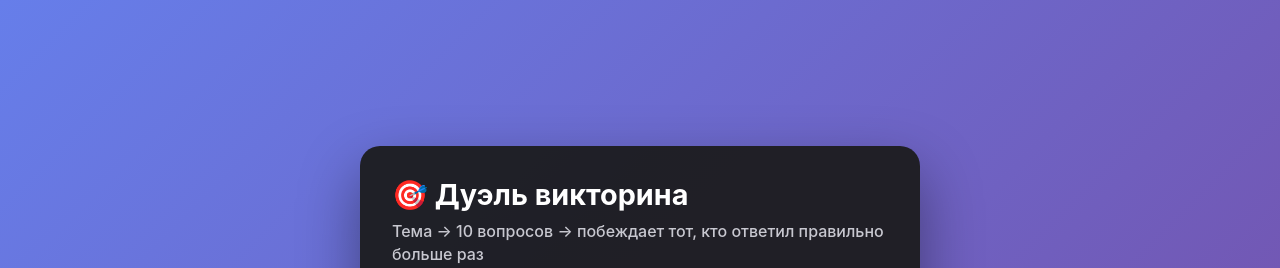
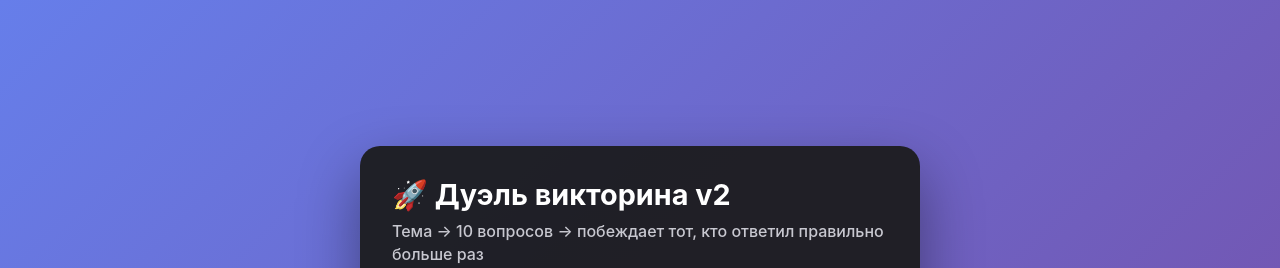
Before and after one commit to andrei444-andrei/quiz-duel, a website: page index.html in a window 1280 px wide. Shown: the top 268 px of the page. Drawn offline with Linux system fonts and the light colour scheme.

Commit message:
Bump heading to v2 to verify deploy

```diff
--- a/index.html
+++ b/index.html
@@ -239,7 +239,7 @@ const state = {
 
 function renderSetup() {
   root.innerHTML = `
-    <h1>🎯 Дуэль викторина</h1>
+    <h1>🚀 Дуэль викторина v2</h1>
     <h2>Тема → 10 вопросов → побеждает тот, кто ответил правильно больше раз</h2>
     <label>Тема</label>
     <input id="topic" placeholder="Например: космос, история Рима, кино 90-х" value="${state.topic}">
```
